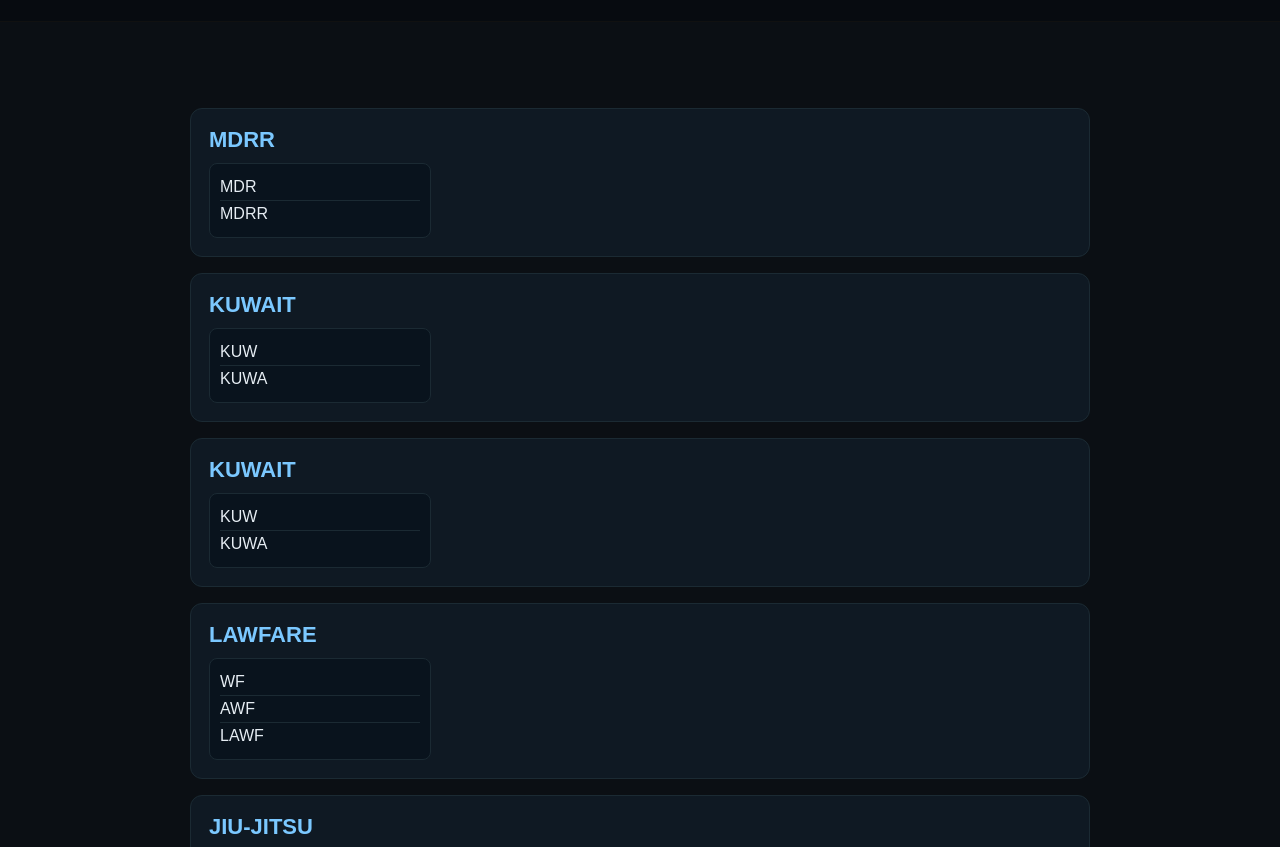
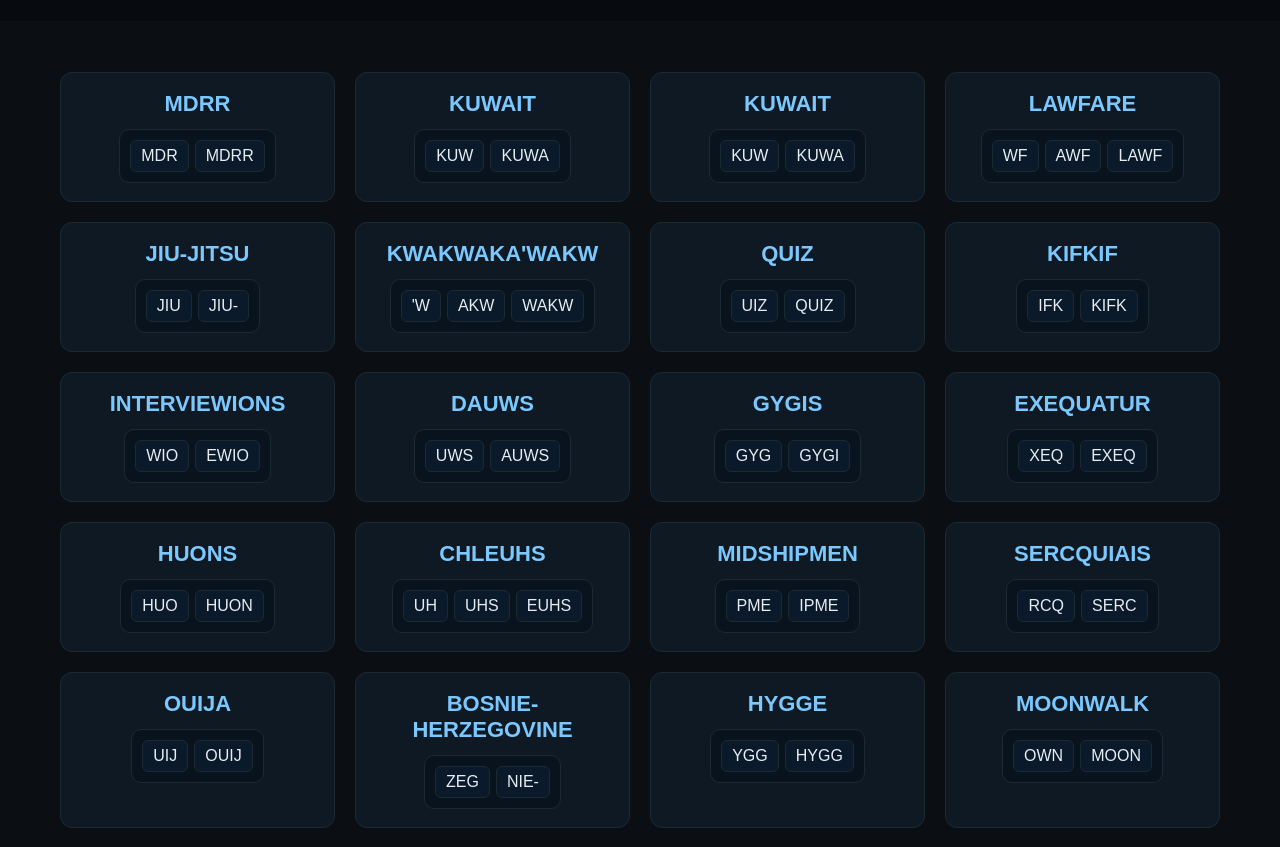
Before and after one commit to murireset/wordbombhelper, a plain HTML site: page sub1.html in a window 1280 px wide. Shown: the part 59-906 px from the top of the page. Drawn offline with Linux system fonts and the light colour scheme.

Commit message:
Update sub1.html

```diff
--- a/sub1.html
+++ b/sub1.html
@@ -2,81 +2,100 @@
 <html lang="fr">
 <head>
 <meta charset="UTF-8">
-<title>WordBomb Helper</title>
+<title>WordBomb Helper – Mots à Une Syllabe</title>
 
 <style>
-body{
-  margin:0;
-  background:#0b0f14;
-  color:#e6edf3;
-  font-family:Arial, sans-serif;
+* {
+  box-sizing: border-box;
+  margin: 0;
+  padding: 0;
 }
 
-header{
-  background:#070b10;
-  padding:24px;
-  text-align:center;
-  border-bottom:1px solid #111;
+body {
+  background: #0b0f14;
+  color: #e6edf3;
+  font-family: Arial, sans-serif;
+  overflow-x: hidden;
 }
 
-header h1{
-  margin:0;
-  font-size:28px;
-  color:#7bc8ff;
+header {
+  background: #070b10;
+  padding: 24px;
+  text-align: center;
+  border-bottom: 1px solid #111;
 }
 
-.container{
-  max-width:900px;
-  margin:50px auto;
-  padding:20px;
+header h1 {
+  font-size: 28px;
+  color: #7bc8ff;
 }
 
-.wordCard{
-  background:#0f1923;
-  border:1px solid #1b2a33;
-  border-radius:12px;
-  padding:18px;
-  margin:16px 0;
-  transition:0.2s;
+.container {
+  max-width: 1200px;
+  margin: 50px auto;
+  padding: 0 20px;
+  display: grid;
+  grid-template-columns: repeat(auto-fit, minmax(250px, 1fr));
+  gap: 20px;
+  justify-content: center; /* centre les cartes sur la ligne */
 }
 
-.wordCard:hover{
-  background:#122333;
-  transform:translateY(-2px);
+.wordCard {
+  background: #0f1923;
+  border: 1px solid #1b2a33;
+  border-radius: 12px;
+  padding: 18px;
+  transition: 0.2s;
+  display: flex;
+  flex-direction: column;
+  align-items: center;
+  text-align: center;
 }
 
-.wordTitle{
-  font-size:22px;
-  font-weight:bold;
-  color:#7bc8ff;
-  margin-bottom:10px;
+.wordCard:hover {
+  background: #122333;
+  transform: translateY(-3px);
 }
 
-.syllBox{
-  background:#09131d;
-  border:1px solid #1b2a33;
-  border-radius:8px;
-  padding:10px;
-  display:inline-block;
-  min-width:200px;
+.wordTitle {
+  font-size: 22px;
+  font-weight: bold;
+  color: #7bc8ff;
+  margin-bottom: 12px;
 }
 
-.syll{
-  display:block;
-  font-size:16px;
-  padding:4px 0;
-  border-bottom:1px solid #1b2a33;
+.syllBox {
+  background: #09131d;
+  border: 1px solid #1b2a33;
+  border-radius: 10px;
+  padding: 10px;
+  display: flex;
+  flex-wrap: wrap;
+  gap: 6px;
+  justify-content: center;
 }
 
-.syll:last-child{
-  border-bottom:none;
+.syll {
+  background: #0b1a2a;
+  padding: 6px 10px;
+  border-radius: 6px;
+  font-size: 16px;
+  font-weight: 500;
+  border: 1px solid #1b2a33;
+  transition: 0.2s;
 }
 
-footer{
-  margin-top:50px;
-  text-align:center;
-  font-size:14px;
-  opacity:0.5;
+.syll:hover {
+  background: #142c45;
+  transform: scale(1.05);
+}
+
+footer {
+  margin-top: 50px;
+  text-align: center;
+  font-size: 14px;
+  opacity: 0.5;
+  padding-bottom: 20px;
 }
 </style>
 </head>
@@ -88,7 +107,7 @@ footer{
 
 <div class="container">
 
-  <div class="wordCard">
+ <div class="wordCard">
     <div class="wordTitle">MDRR</div>
     <div class="syllBox">
       <span class="syll">MDR</span>
@@ -229,6 +248,32 @@ footer{
   </div>
 </div>
 
+
+  <div class="wordCard">
+  <div class="wordTitle">BOSNIE-HERZEGOVINE</div>
+  <div class="syllBox">
+    <span class="syll">ZEG</span>
+    <span class="syll">NIE-</span>
+  </div>
+</div>
+
+  <div class="wordCard">
+  <div class="wordTitle">HYGGE</div>
+  <div class="syllBox">
+    <span class="syll">YGG</span>
+    <span class="syll">HYGG</span>
+  </div>
+</div>
+
+  <div class="wordCard">
+  <div class="wordTitle">MOONWALK</div>
+  <div class="syllBox">
+    <span class="syll">OWN</span>
+    <span class="syll">MOON</span>
+  </div>
+</div>
+
+
 </div>
 
 <footer>
```
